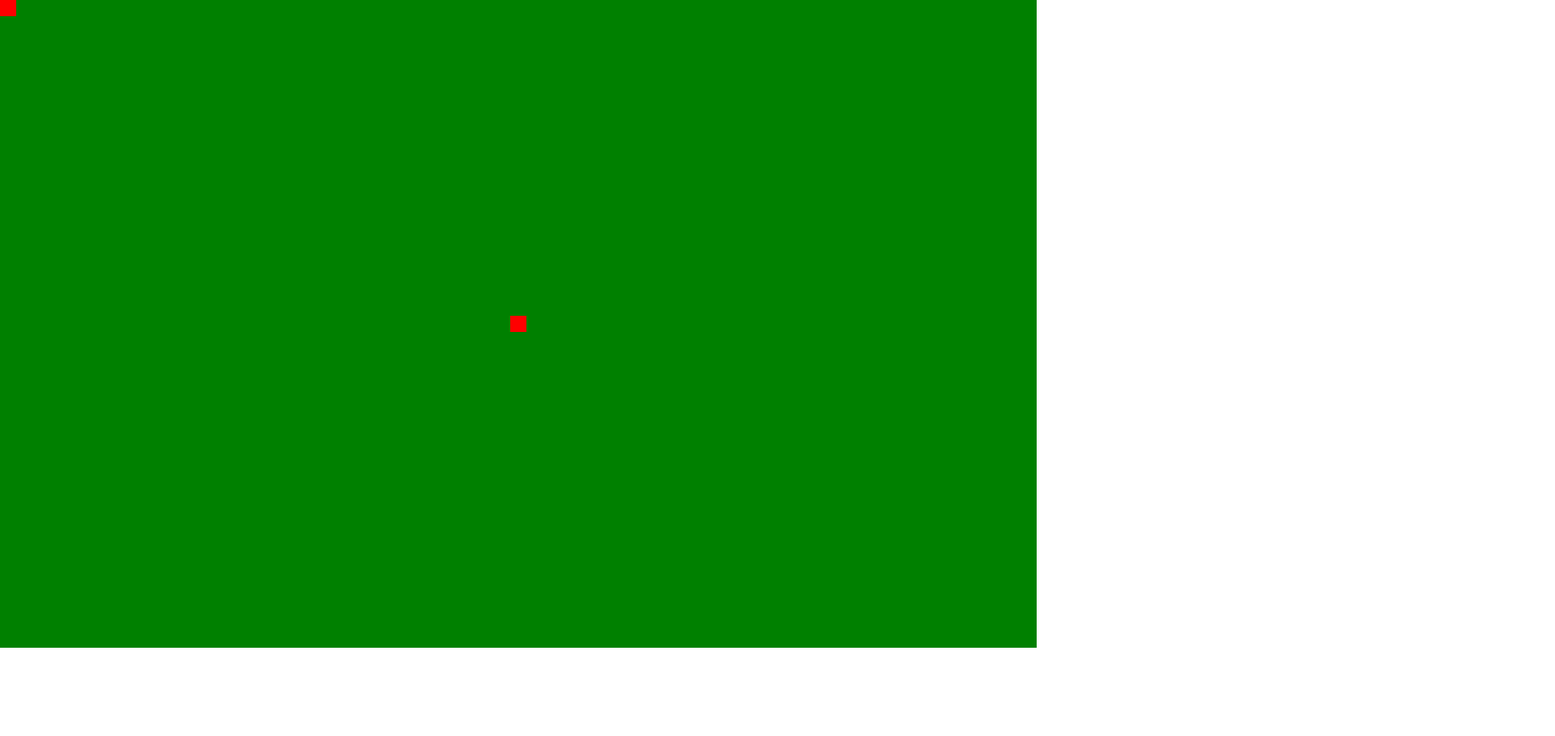
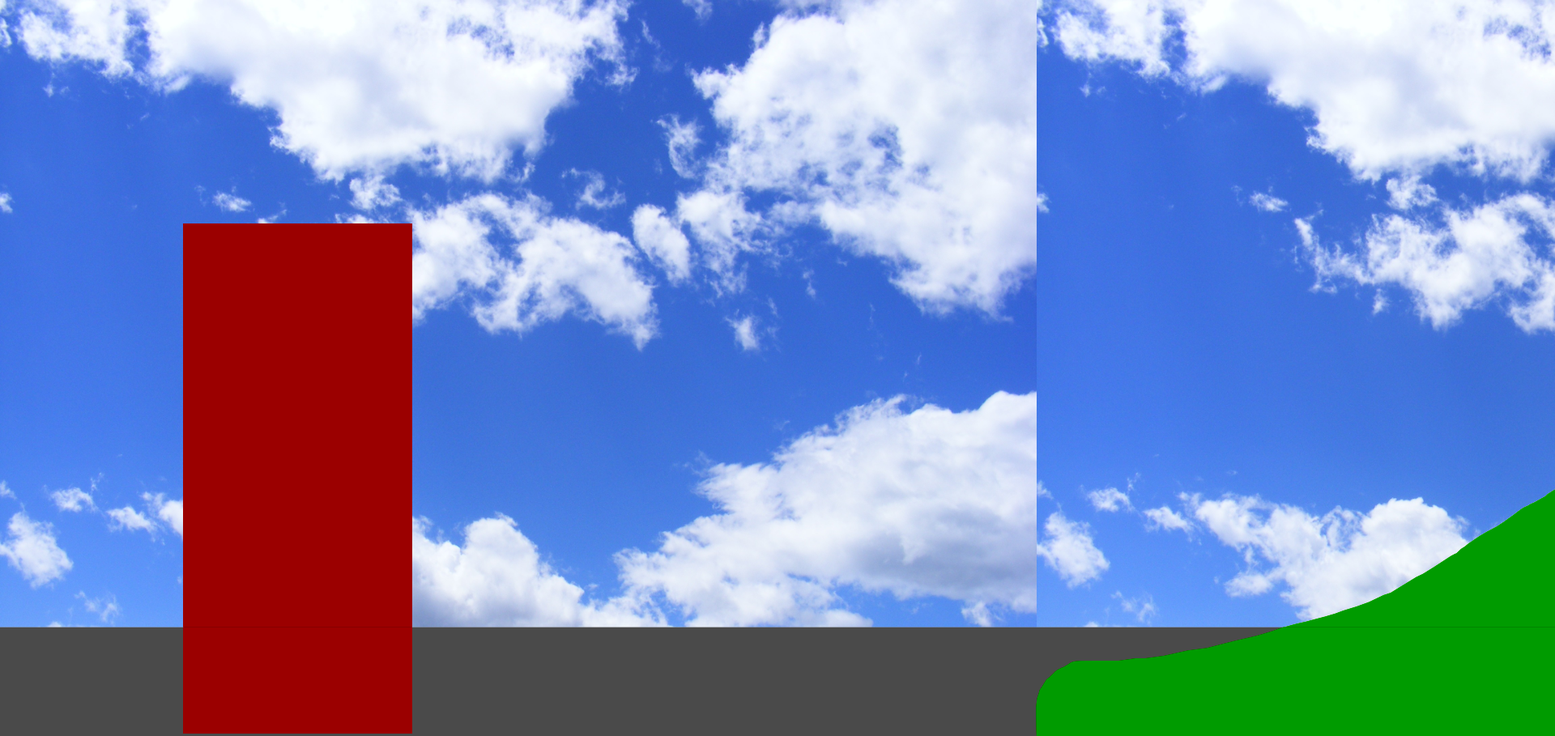
Before and after one commit to TristanMNorton/Animation-Test, a plain HTML site: page index.html in a window 1280 px wide. Shown: the top 909 px of the page at 81% size, 1920 px wide, since content can reach past the window. Before the commit the page ends 800 px from the top, so only its background shows below. Drawn offline with nearby package versions, Linux system fonts and the light colour scheme.

Commit message:
My theory crumbled. Back to the drawing board.

```diff
--- a/index.html
+++ b/index.html
@@ -7,8 +7,13 @@
     </head>
     <body>
         <section id="wrapper">
-            <div id="playerToon"></div>
-            <div id="playerToon2"></div>
+            <div id="playerToon" class='toonContainer'>
+                <img src='img/image1.png'>
+            </div>
+
+            <div id="playerToon2" class='toonContainer'>
+                <img src='img/image2.png'>
+            </div>
         </section>
     <script src="https://ajax.googleapis.com/ajax/libs/jquery/3.2.1/jquery.min.js"></script>
     <script src="scripts/script.js"></script>
--- a/scripts/script.js
+++ b/scripts/script.js
@@ -6,6 +6,8 @@ $( document ).ready(function() {
     var docWidth = $(document).width();
     var viewPortMidPointX = (docWidth / 2);
     var viewPortMidPointY = (docHeight / 2);
+
+    $()
 
 
     $("#wrapper").on('mousemove', function(e){
@@ -17,12 +19,15 @@ $( document ).ready(function() {
         $('#playerToon').css({
                left: xAxis,
                top: yAxis
-
        });
 
        $('#playerToon2').css({
             left: currentPosition[0],
             top: currentPosition[1]
+       });
+       $('.toonContainer').children().css({
+            left:-(this.clientWidth / 4),
+            top: -(this.clientHeight / 4)
        });
     });
     $("#wrapper").on('mousemove', function(e){
--- a/scss/style.scss
+++ b/scss/style.scss
@@ -1,18 +1,24 @@
 @import '_reset.scss';
+
+html {
+    background: url(../img/blue-clouds-day-fluffy-53594.jpeg) no-repeat center center fixed;
+    -webkit-background-size: cover;
+    -moz-background-size: cover;
+     -o-background-size: cover;
+}
 
 #wrapper {
     width: 100%;
     bottom: 0;
-    background-color: green;
     height: 100vh;
     div {
         width: 20px;
         height: 20px;
-        background-color: red;
         position: absolute;
     }
-    #playerToon2 {
-        top: calc(50% - 10px);
-        left: calc(50% - 10px);
+    img {
+        margin-left: -50%;
+        margin-right: -50%;
+
     }
 }
```
Also changed, not shown: css/style.css, img/blue-clouds-day-fluffy-53594.jpeg (added), img/image1.png (added), img/image2.png (added), 1 other file.
